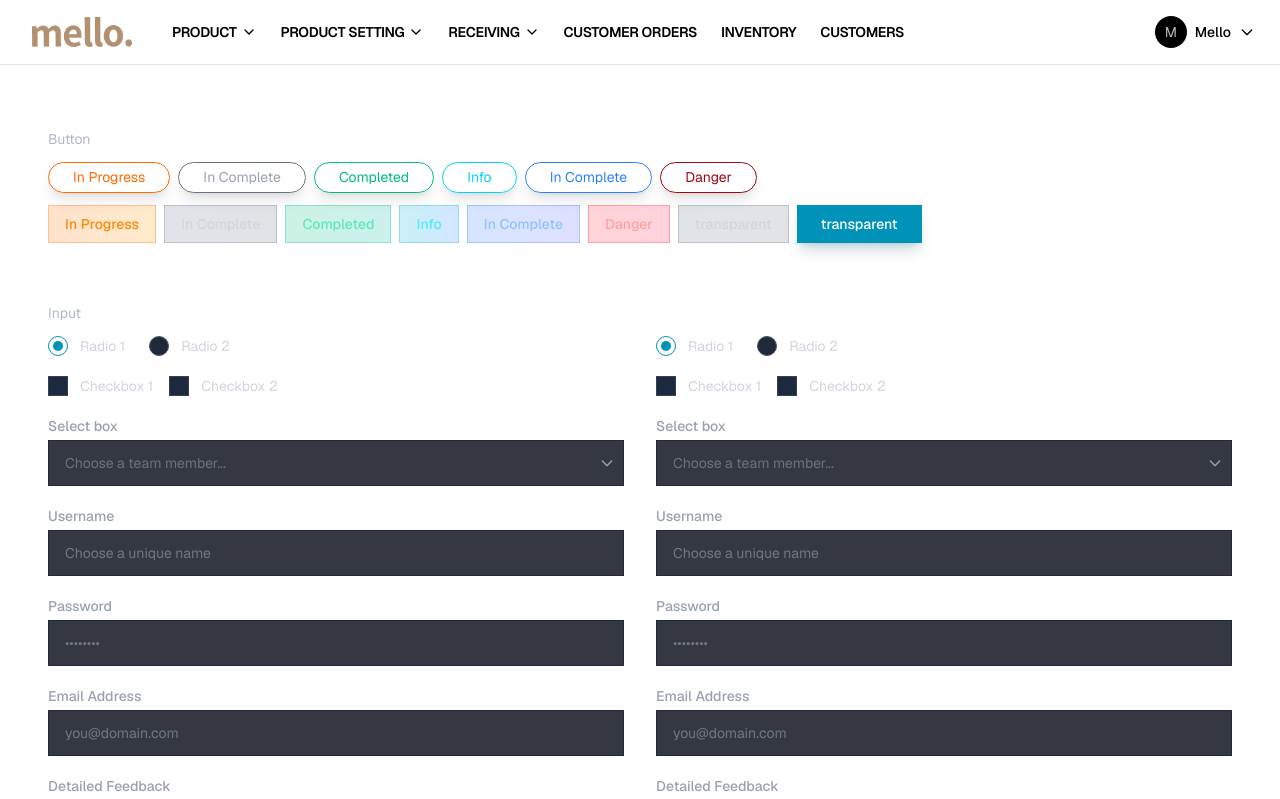
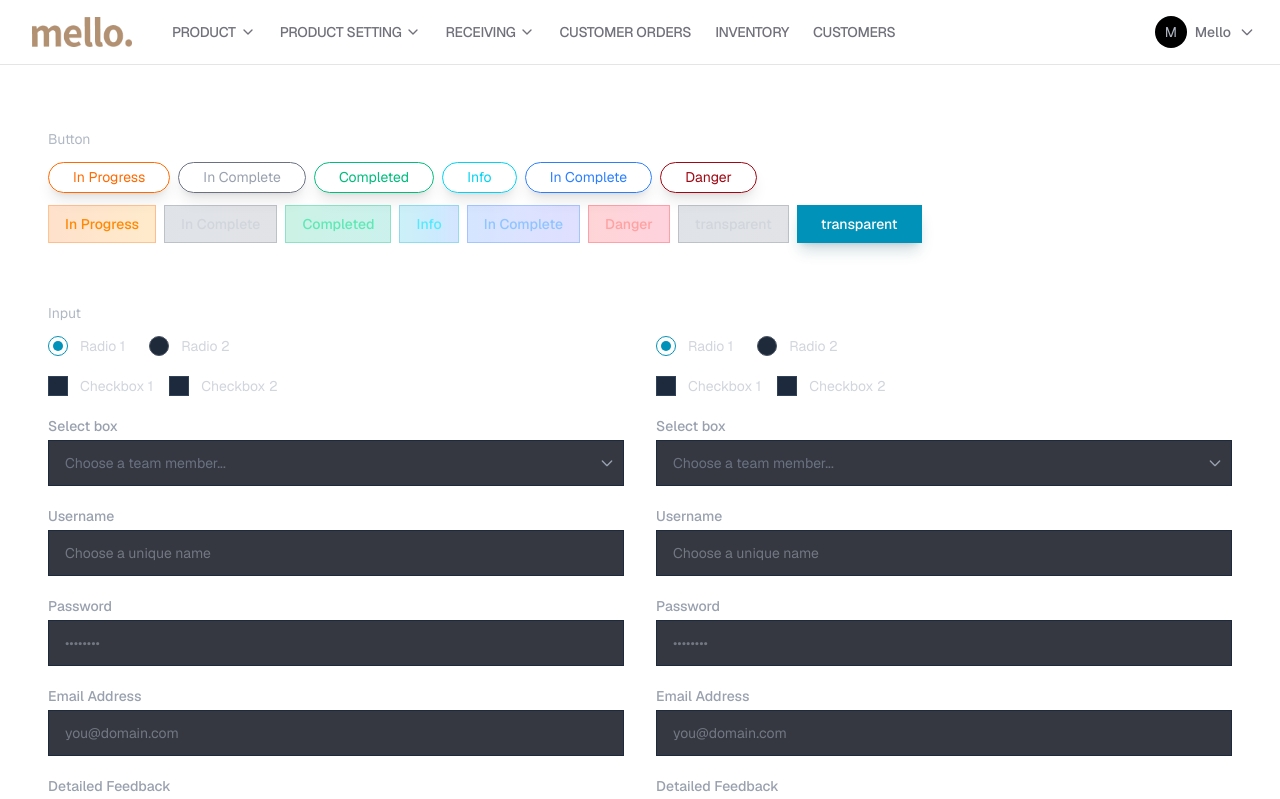
Before and after one commit to Animesh459/Vuerprise, a Vue app: page /utilities in a window 1280 px wide. Shown: the top 799 px of the page. Built offline with nearby package versions, Linux system fonts and the light colour scheme.

Commit message:
new theme header update

```diff
--- a/src/components/DropdownItem.vue
+++ b/src/components/DropdownItem.vue
@@ -33,7 +33,7 @@ const getLinkProps = (item) => {
     <component
         :is="getLinkComponent(item)"
         v-bind="getLinkProps(item)"
-        class="flex items-center gap-3 px-4 py-2.5 text-sm text-black hover:text-white hover:bg-slate-700/50 transition-colors duration-150 group"
+        class="flex items-center gap-3 px-4 py-2.5 text-sm text-black hover:text-black hover:bg-zinc-50 transition-colors duration-150 group"
     >
       {{ item.label }}
     </component>
@@ -43,10 +43,10 @@ const getLinkProps = (item) => {
     <Dropdown isSubmenu>
       <template #trigger>
         <div
-            class="flex items-center justify-between gap-3 px-4 py-2.5 text-sm text-black hover:text-white hover:bg-slate-700/50 transition-colors duration-150 group cursor-pointer w-full"
+            class="flex items-center justify-between gap-3 px-4 py-2.5 text-sm text-black hover:text-black hover:bg-zinc-50 transition-colors duration-150 group cursor-pointer w-full"
         >
           <span>{{ item.label }}</span>
-          <ChevronRight :size="16" class="text-slate-500 group-hover:text-white transition-colors"/>
+          <ChevronRight :size="16" class="text-black group-hover:text-black transition-colors"/>
         </div>
       </template>
 
--- a/src/components/Header.vue
+++ b/src/components/Header.vue
@@ -6,14 +6,14 @@
 
       <nav class="flex items-center gap-6">
         <div class="flex items-center gap-2">
-          <router-link to="/" class="block pr-4 py-2 text-sm text-black"><img src="/vendor-logo.png" class="w-[100px]" alt="" srcset=""></router-link>
+          <router-link to="/" class="block pr-4 py-2 text-sm text-zinc-500"><img src="/vendor-logo.png" class="w-[100px]" alt="" srcset=""></router-link>
         </div>
         <Dropdown ref="productDropdown" contentClasses="w-56 left-0 right-auto">
           <template #trigger>
             <button
-                class="relative flex items-center gap-1 text-sm font-semibold tracking-tight uppercase transition-colors text-black hover:text-neutral-400"
+                class="relative flex items-center gap-1 text-sm font-medium tracking-tight uppercase transition-colors text-zinc-500 hover:text-neutral-400"
             >
-              Product <ChevronDown :size="16" class="text-black group-hover:text-black transition-colors"/>
+              Product <ChevronDown :size="16" class="text-zinc-500 group-hover:text-zinc-500 transition-colors"/>
             </button>
           </template>
 
@@ -31,9 +31,9 @@
         <Dropdown ref="productSettingDropdown" contentClasses="w-56 left-0 right-auto">
           <template #trigger>
             <button
-                class="relative flex items-center gap-1 text-sm font-semibold tracking-tight uppercase transition-colors text-black hover:text-neutral-400"
+                class="relative flex items-center gap-1 text-sm font-medium tracking-tight uppercase transition-colors text-zinc-500 hover:text-neutral-400"
             >
-              Product Setting <ChevronDown :size="16" class="text-black group-hover:text-black transition-colors"/>
+              Product Setting <ChevronDown :size="16" class="text-zinc-500 group-hover:text-zinc-500 transition-colors"/>
             </button>
           </template>
 
@@ -51,9 +51,9 @@
         <Dropdown ref="receivingDropdown" contentClasses="w-56 left-0 right-auto">
           <template #trigger>
             <button
-                class="relative flex items-center gap-1 text-sm font-semibold tracking-tight uppercase transition-colors text-black hover:text-neutral-400"
+                class="relative flex items-center gap-1 text-sm font-medium tracking-tight uppercase transition-colors text-zinc-500 hover:text-neutral-400"
             >
-              Receiving <ChevronDown :size="16" class="text-black group-hover:text-black transition-colors"/>
+              Receiving <ChevronDown :size="16" class="text-zinc-500 group-hover:text-zinc-500 transition-colors"/>
             </button>
           </template>
 
@@ -68,15 +68,15 @@
           </template>
         </Dropdown>
 
-        <router-link to="/customer-orders" class="group relative flex items-center gap-1 text-sm font-semibold tracking-tight uppercase transition-colors text-black hover:text-neutral-400">
+        <router-link to="/customer-orders" class="group relative flex items-center gap-1 text-sm font-medium tracking-tight uppercase transition-colors text-zinc-500 hover:text-neutral-400">
           Customer Orders
         </router-link>
 
-        <router-link to="/inventory" class="group relative flex items-center gap-1 text-sm font-semibold tracking-tight uppercase transition-colors text-black hover:text-neutral-400">
+        <router-link to="/inventory" class="group relative flex items-center gap-1 text-sm font-medium tracking-tight uppercase transition-colors text-zinc-500 hover:text-neutral-400">
           Inventory
         </router-link>
 
-        <router-link to="/customers" class="group relative flex items-center gap-1 text-sm font-semibold tracking-tight uppercase transition-colors text-black hover:text-neutral-400">
+        <router-link to="/customers" class="group relative flex items-center gap-1 text-sm font-medium tracking-tight uppercase transition-colors text-zinc-500 hover:text-neutral-400">
           Customers
         </router-link>
 
@@ -90,9 +90,9 @@
                 class="flex items-center gap-2 rounded-full pl-2 pr-3 py-1.5 transition-all duration-200 border border-transparent "
             >
               <div class="w-8 h-8 rounded-full flex items-center justify-center bg-black">M</div>
-              <span class="text-sm text-black font-medium">Mello</span>
+              <span class="text-sm text-zinc-500 font-medium">Mello</span>
               <svg
-                  class="w-4 h-4 text-black transition-transform duration-300"
+                  class="w-4 h-4 text-zinc-500 transition-transform duration-300"
                   fill="none"
                   stroke="currentColor"
                   viewBox="0 0 24 24"
@@ -104,8 +104,8 @@
 
           <template #content>
             <div class="px-4 py-3 border-b border-border">
-              <p class="text-sm text-black font-medium">Mello</p>
-              <p class="text-xs text-black">mello@example.com</p>
+              <p class="text-sm text-zinc-500 font-medium">Mello</p>
+              <p class="text-xs text-zinc-500">mello@example.com</p>
             </div>
 
             <div class="py-1">
@@ -113,9 +113,9 @@
                   v-for="item in menuItems"
                   :key="item.label"
                   href="#"
-                  class="flex items-center gap-3 px-4 py-2.5 text-sm text-black hover:text-black hover:bg-slate-700/50 transition-colors duration-150 group"
+                  class="flex items-center gap-3 px-4 py-2.5 text-sm text-zinc-500 hover:text-zinc-500 hover:bg-slate-700/50 transition-colors duration-150 group"
               >
-                <component :is="item.icon" class="w-4 h-4 text-black group-hover:text-blue-400 transition-colors" />
+                <component :is="item.icon" class="w-4 h-4 text-zinc-500 group-hover:text-blue-400 transition-colors" />
                 {{ item.label }}
               </a>
             </div>
```
